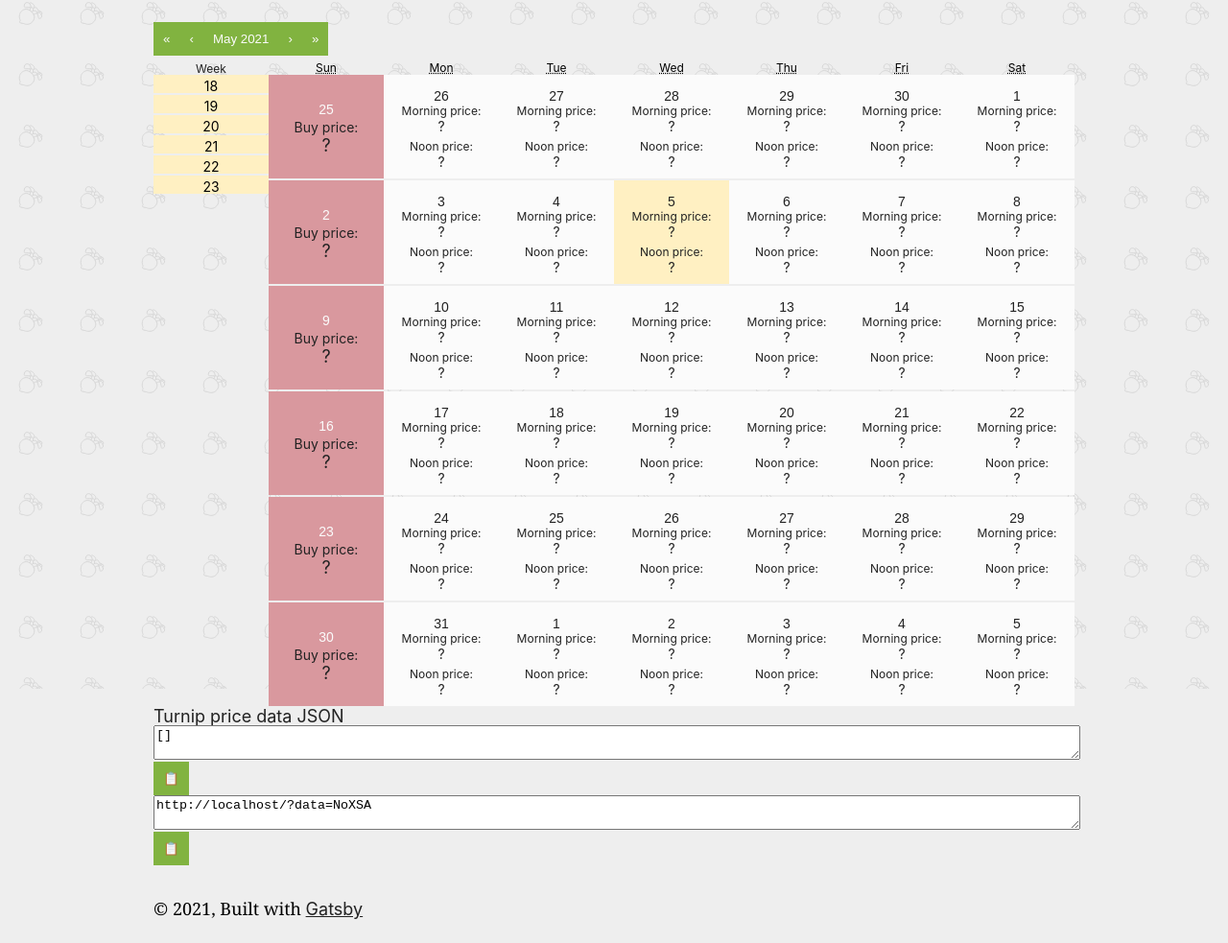
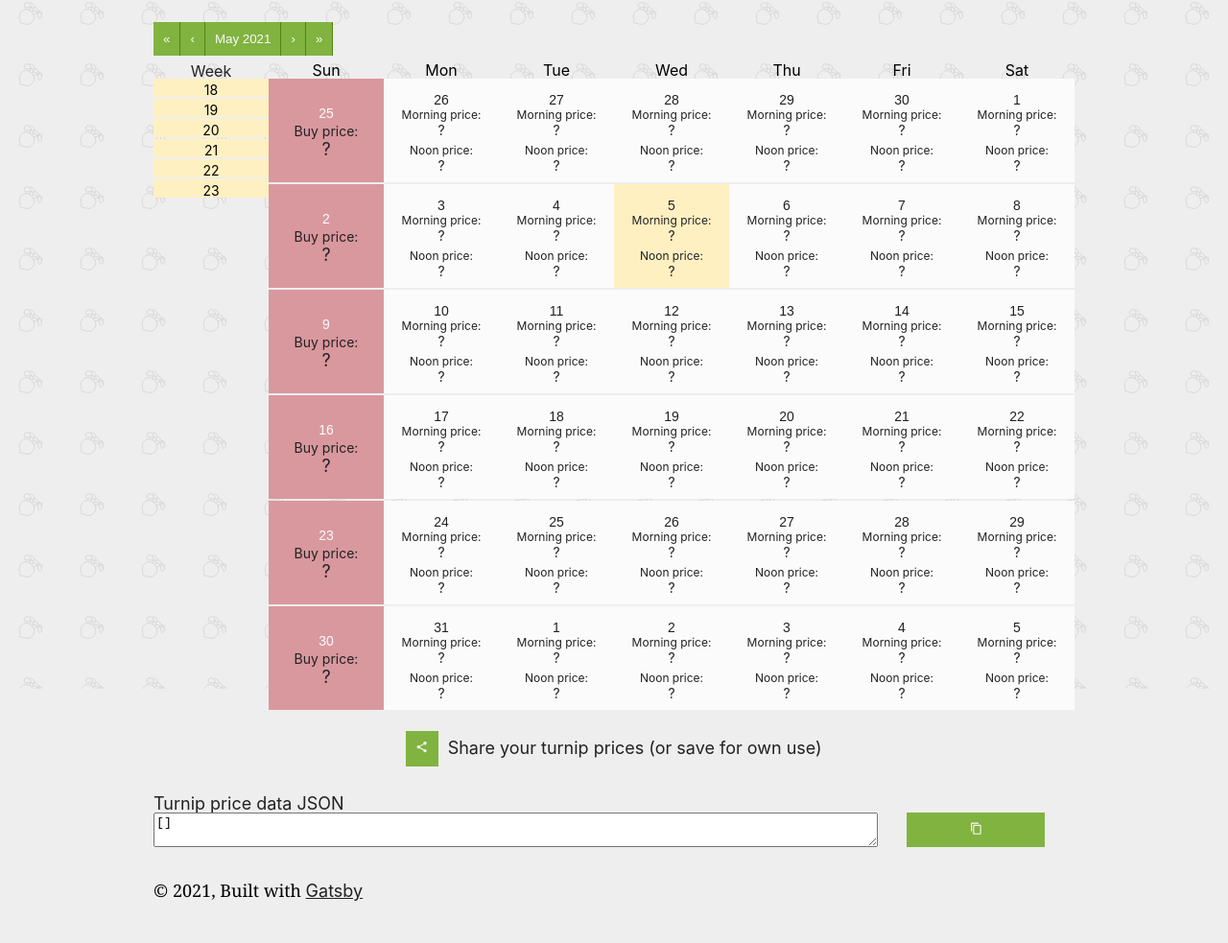
Before and after one commit to Pingviinituutti/turnip-stalk-manager, a Gatsby site: page / in a window 1280 px wide. Shown: the part 82-1065 px from the top of the page at 96% size. Built offline with nearby package versions, Linux system fonts and the light colour scheme; Gatsby itself is replaced by a stand-in of ours.

Commit message:
Improves share link experience, adds tooltips to share and copy to clipboard buttons, adds toasties.

```diff
--- a/package.json
+++ b/package.json
@@ -28,6 +28,8 @@
     "react-calendar": "https://github.com/Pingviinituutti/react-calendar#add-tilecontent-to-week-number",
     "react-dom": "^17.0.1",
     "react-helmet": "^6.1.0",
+    "react-icons": "^4.2.0",
+    "react-toastify": "^7.0.4",
     "sass": "^1.32.12",
     "uuid": "^8.3.2"
   },
--- a/src/components/calendar.scss
+++ b/src/components/calendar.scss
@@ -3,6 +3,18 @@
 .react-calendar {
   width: 100%;
   font-family: -apple-system, BlinkMacSystemFont, 'Segoe UI', Roboto, Oxygen, Ubuntu, Cantarell, 'Open Sans', 'Helvetica Neue', sans-serif;
+  .react-calendar__navigation button {
+    cursor: pointer;
+    border-right: 1px solid $dark-green;
+  }
+  .react-calendar__navigation__next2-button {
+    border-right: none;
+  }
+  // @media only screen and (min-width: 768px) {
+  //   .react-calendar__navigation__label__labelText {
+  //     font-size: 120%;
+  //   }
+  // }
 }
 
 div.turnip-sell-day {
@@ -40,6 +52,9 @@ div.turnip-sell-day {
     font-size: 12px;
     margin: auto;
     margin-top: 8px;
+    @media only screen and (min-width: 768px) {
+      font-size: 16px;
+    }
   }
 }
 .react-calendar__month-view__weekdays {
@@ -49,6 +64,15 @@ div.turnip-sell-day {
     align-self: flex-end;
     abbr {
       font-size: 12px;
+      text-decoration: none;
+    }
+  }
+  @media only screen and (min-width: 768px) {
+    height: 24px;
+    .react-calendar__month-view__weekdays__weekday {
+      abbr {
+        font-size: 16px;
+      }
     }
   }
 }
@@ -98,10 +122,6 @@ div.turnip-sell-day {
   }
 }
 
-textarea.turnip-json-data {
-  width: 100%;
-}
-
 .pattern-predictions-container {
   display: flex;
   flex-wrap: wrap;
@@ -125,6 +145,7 @@ textarea.turnip-json-data {
   }
   @media only screen and (min-width: 768px) {
     justify-content: center;
+    height: 80%;
     .pattern-prediction {
       width: 50%;
       max-width: 50%;
--- a/src/components/layout.scss
+++ b/src/components/layout.scss
@@ -57,3 +57,40 @@ button {
   text-decoration: none;
   display: inline-block;
 }
+
+.turnip-share-link {
+  margin-top: 20px;
+  display: flex;
+  align-items: center;
+  justify-content: center;
+  h2 {
+    margin-left: 10px;
+  }
+  button {
+    cursor: pointer;
+  }
+}
+
+.JSON-area {
+  margin-top: 30px;
+  width: 100%;
+  display: flex;
+  flex-wrap: wrap;
+  justify-content: space-between;
+  h2 {
+    min-width: 100%;
+  }
+  textarea {
+    min-width: 50%;
+    min-width: 78%;
+    max-width: calc(100% - 50px);
+  }
+  button {
+    width: 15%;
+    min-width: 50px;
+    cursor: pointer;
+  }
+}
+.Toastify__toast--success {
+  background: $green !important;
+}
--- a/src/components/turnipManager.tsx
+++ b/src/components/turnipManager.tsx
@@ -3,6 +3,9 @@ import { observer } from "mobx-react"
 import Calendar from 'react-calendar'
 import { v4 as uuidv4 } from 'uuid'
 import { compressToEncodedURIComponent as compress } from 'lz-string'
+import { MdShare, MdContentCopy } from "react-icons/md/"
+import { ToastContainer, toast } from 'react-toastify';
+import 'react-toastify/dist/ReactToastify.css';
 
 import './calendar.scss'
 
@@ -12,16 +15,76 @@ import { TurnipWeekPredicter } from "./turnipWeekPredicter";
 import { date2datestr } from "./helpers";
 import { ITurnip } from "./TurnipTypes";
 
+const share2Navigator = (id: string) => {
+  const elem = document.getElementById(id) as HTMLTextAreaElement
+  if (elem === undefined) return
+  if (navigator.share) {
+    navigator.share({
+        title: 'Turnip Stalk Manager',
+        text: 'Take a look at my turnip prices!',
+        url: elem.value,
+      })
+      .then(() => console.log('Successful share'))
+      .catch((error) => console.log('Error sharing', error));
+  } else {
+    console.log('Share not supported on this browser, do it the old way.');
+    copyToClipboard(id)
+  }
+}
+
 const copyToClipboard = (id: string) => {
   const elem = document.getElementById(id) as HTMLTextAreaElement
   if (elem !== undefined) {
+    console.log('Share not supported on this browser, do it the old way.');
     elem.select()
     document.execCommand('copy')
     elem.selectionStart = elem.selectionEnd = -1
+    elem.blur()
+    toast.success("JSON copied to clipboard!", {
+      position: "top-center",
+      autoClose: 2000,
+      hideProgressBar: true,
+      closeOnClick: true,
+      pauseOnHover: true,
+      draggable: false,
+      progress: undefined,
+    })
   }
 }
 
-export const TurnipPriceManager = observer(() => {
+export const TurnipJSONArea = observer(() => {
+  if (typeof window === 'undefined') return null
+  const { turnipPriceStore: tps } = useStores()
+  const turnips = tps.getTurnips()
+  const json_turnips = JSON.stringify(JSON.parse(JSON.stringify(turnips)))
+
+  return (
+    <div className={'JSON-area'}>
+      <h2>Turnip price data JSON</h2>
+      <textarea
+        id={'turnip-json-textarea'}
+        className={'turnip-json-data'}
+        value={json_turnips}
+        readOnly
+      ></textarea>
+      <button title={"Copy turnip JSON to clipboard"}  onClick={() => copyToClipboard('turnip-json-textarea')}><MdContentCopy /></button>
+      <ToastContainer
+        position="top-center"
+        autoClose={2000}
+        hideProgressBar
+        newestOnTop={false}
+        closeOnClick
+        rtl={false}
+        pauseOnFocusLoss
+        draggable={false}
+        pauseOnHover
+        limit={1}
+      />
+    </div>
+  )
+})
+
+export const TurnipShareLink = observer(() => {
   if (typeof window === 'undefined') return null
   const { turnipPriceStore: tps } = useStores()
   const turnips = tps.getTurnips()
@@ -33,22 +96,16 @@ export const TurnipPriceManager = observer(() => {
   compressed_url.searchParams.set('data', compressed_turnips)
 
   return (
-    <div>
-      <h2>Turnip price data JSON</h2>
+    <div className={'turnip-share-link'}>
+      <button title={"Copy link"} onClick={() => share2Navigator('turnip-json-textarea-encoded')}><MdShare /></button>
+      <h2>Share your turnip prices (or save for own use)</h2>
       <textarea
-        id={'turnip-json-textarea'}
-        className={'turnip-json-data'}
-        value={json_turnips}
-        readOnly
-      ></textarea>
-      <button onClick={() => copyToClipboard('turnip-json-textarea')}>📋</button>
-      <textarea
+        hidden
         id={'turnip-json-textarea-encoded'}
         className={'turnip-json-data'}
         value={compressed_url.toString()}
         readOnly
       ></textarea>
-      <button onClick={() => copyToClipboard('turnip-json-textarea-encoded')}>📋</button>
     </div>
   )
 })
@@ -90,7 +147,6 @@ export const TurnipCalendar = observer(() => {
   }
 
   return (
-    <>
     <Calendar
       value={new Date()}
       // @ts-ignore
@@ -99,6 +155,5 @@ export const TurnipCalendar = observer(() => {
       showWeekNumbers
       calendarType={'US'}
     />
-    </>
   )
 })
--- a/src/components/variables.scss
+++ b/src/components/variables.scss
@@ -1,5 +1,6 @@
 $brown: #3A2618;
 $green: #81B340;
+$dark-green: #51840f;
 $pink: #D9989E;
 $violet: #522A3F;
 $gray: #797D81;
--- a/src/pages/index.tsx
+++ b/src/pages/index.tsx
@@ -5,13 +5,14 @@ import * as React from "react"
 import Layout from "../components/layout"
 import SEO from "../components/seo"
 
-import { TurnipCalendar, TurnipPriceManager } from "../components/turnipManager"
+import { TurnipCalendar, TurnipJSONArea, TurnipShareLink } from "../components/turnipManager"
 
 const IndexPage = () => (
   <Layout>
     <SEO title="Home" />
     <TurnipCalendar />
-    <TurnipPriceManager />
+    <TurnipShareLink />
+    <TurnipJSONArea />
   </Layout>
 )
 
```
Also changed, not shown: 1 other file. Lines whose indentation alone changed are shown as unchanged.
